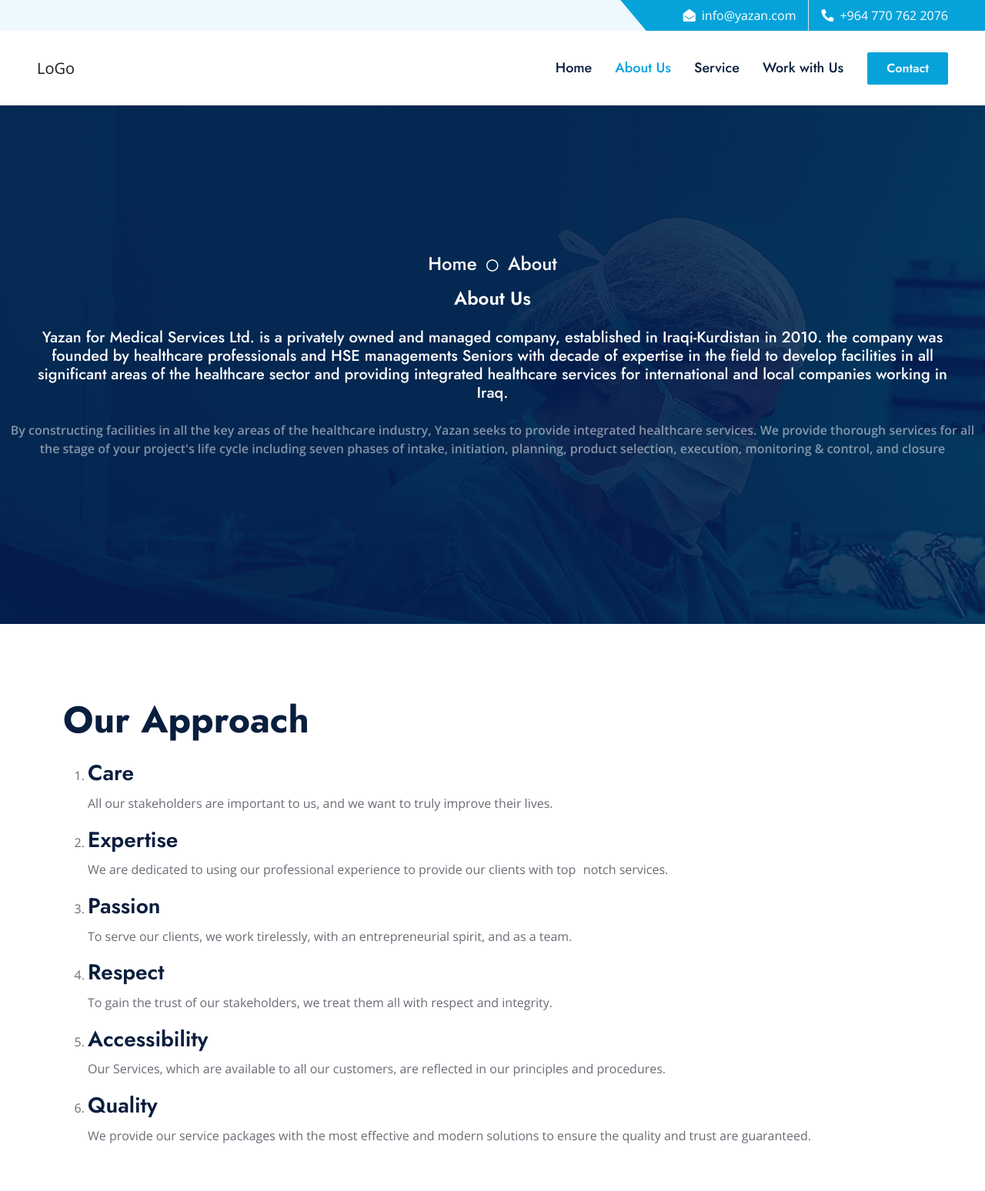
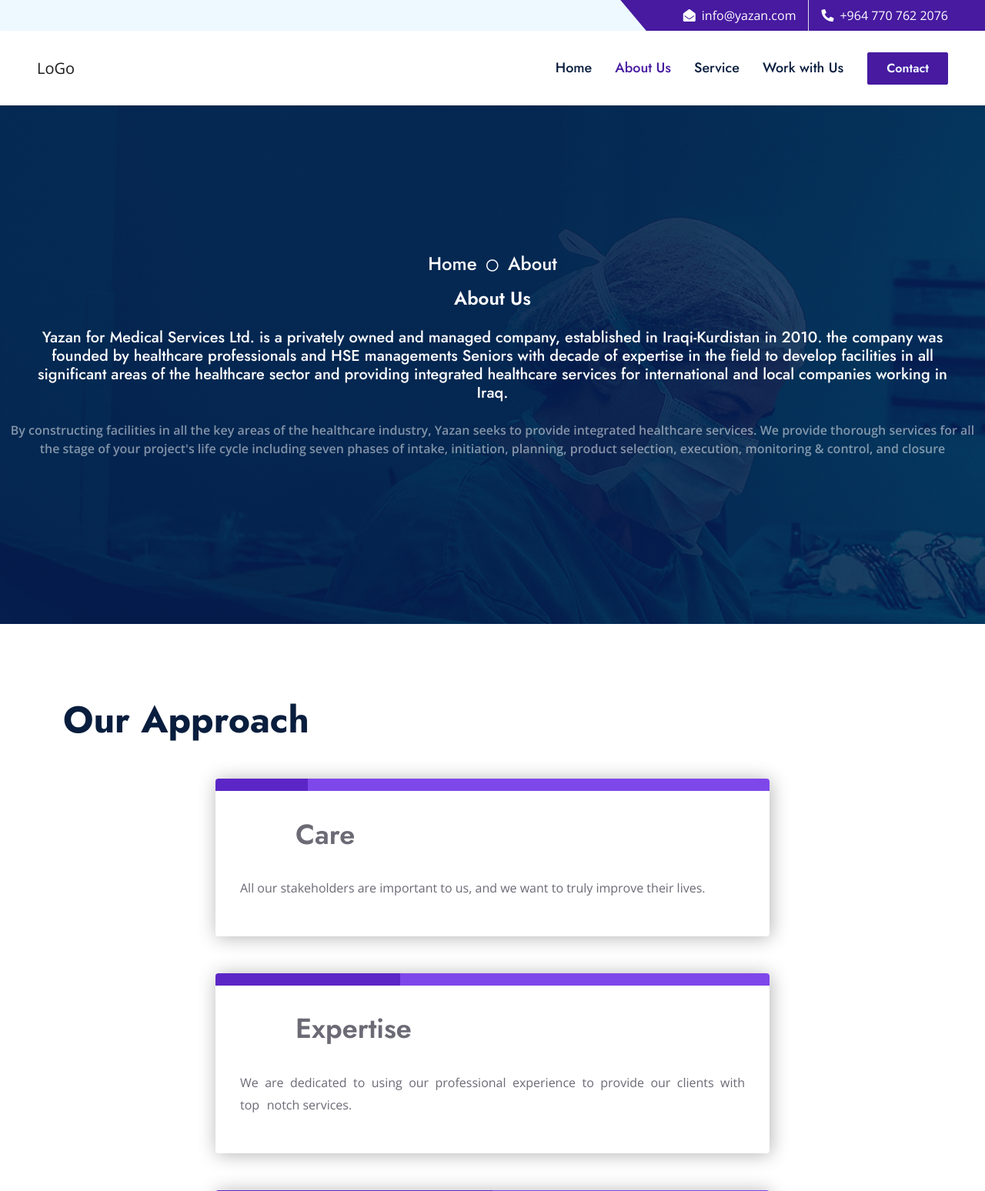
Before and after one commit to mehdi5103/Yazan_, a PHP site: page /about.html in a window 1280 px wide. Shown: the top 1548 px of the page at 77% size. Run offline with PHP 8.4, Linux system fonts and the light colour scheme; some libraries are stand-ins or nearby versions.

Commit message:
Update style.css

```diff
--- a/css/style.css
+++ b/css/style.css
@@ -1,6 +1,6 @@
 :root {
-  --primary: #06a3da;
-  --secondary: #f57e57;
+  --primary: #471aa0;
+  --secondary: #32a73d;
   --light: #eef9ff;
   --dark: #091e3e;
 }
@@ -780,3 +795,132 @@
 .person_section-kl h5 {
   color: #fff;
 }
+
+#index .owl-carousel a {
+  background-color: var(--primary);
+  border: none !important;
+  color: #fff !important;
+}
+
+#index .owl-carousel a:hover {
+  color: var(--secondary);
+}
+
+.nabbb {
+  background-color: var(--primary);
+}
+
+.bg-primary,
+.btn-primary {
+  background-color: var(--primary) !important;
+  border-color: var(--primary);
+}
+
+.text-primary {
+  color: var(--primary) !important;
+}
+
+.bg-secondary {
+  background-color: var(--secondary) !important;
+}
+
+.servicesss {
+  background-color: var(--primary);
+}
+
+.list-yy {
+  text-align: left;
+  gap: 20px;
+}
+
+.sectionMMM h1 {
+  color: #fff;
+}
+
+.sectionMMM p {
+  color: #fff;
+  line-height: 40px;
+}
+.Approach ol {
+  list-style: none;
+  counter-reset: list;
+  padding: 0 1rem;
+}
+
+.Approach li {
+  position: relative;
+  counter-increment: list;
+  max-width: 45rem;
+  margin: 2rem auto;
+  padding: 2rem 1rem 1rem;
+  box-shadow: 0.1rem 0.1rem 1.5rem rgba(0, 0, 0, 0.3);
+  border-radius: 0.25rem;
+  overflow: hidden;
+  background-color: white;
+}
+.Approach li:hover{
+  box-shadow: -0.1rem -0.1rem 1.5rem rgba(0, 0, 0, 0.3);
+  transition:all 0.5s ease-in;
+}
+.Approach li::before {
+  --stop: calc(100% / var(--length) * var(--i));
+  --l: 62%;
+  --l2: 88%;
+  --c1: hsl(var(--h), 71%, var(--l));
+  --c2: hsl(var(--h), 71%, var(--l2));
+
+  content: '';
+  display: block;
+  width: 100%;
+  height: 1rem;
+  position: absolute;
+  top: 0;
+  left: 0;
+  background: linear-gradient(to right, var(--c1) var(--stop), var(--c2) var(--stop));
+}
+
+.Approach h3 {
+  display: flex;
+  align-items: baseline;
+  margin: 0 0 1rem;
+  color: var(--brandColor);
+}
+
+.Approach h3::before {
+  display: flex;
+  justify-content: center;
+  align-items: center;
+  flex: 0 0 auto;
+  margin-right: 1rem;
+  width: 3rem;
+  height: 3rem;
+  content: counter(list);
+  padding: 1rem;
+  border-radius: 50%;
+  background-color: var(--brandColor);
+  color: white;
+}
+
+@media (min-width: 40em) {
+  .Approach li {
+    margin: 3rem auto;
+    padding: 3rem 2rem 2rem;
+  }
+
+  .Approach h3 {
+    font-size: 2.25rem;
+    margin: 0 0 2rem;
+  }
+
+  .Approach h3::before {
+    margin-right: 1.5rem;
+  }
+}
+.Approach li::before {
+  --stop: calc(100% / var(--length) * var(--i));
+  --color1: #5c26c6;
+  --color2: #7e47ea;
+
+  content: '';
+  background: linear-gradient(to right, var(--color1) var(--stop), var(--color2) 0);
+}
```
Also changed, not shown: other parts of css/style.css (+30 -15 lines).
